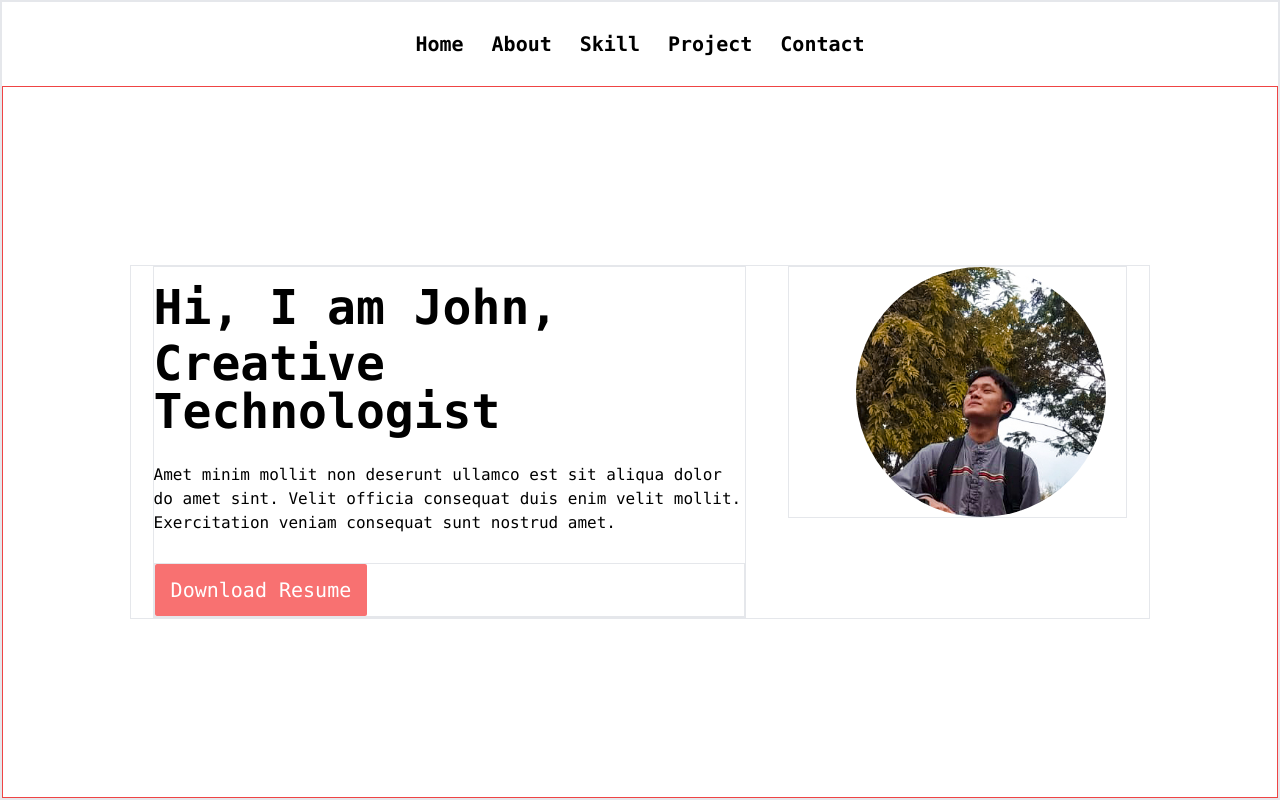
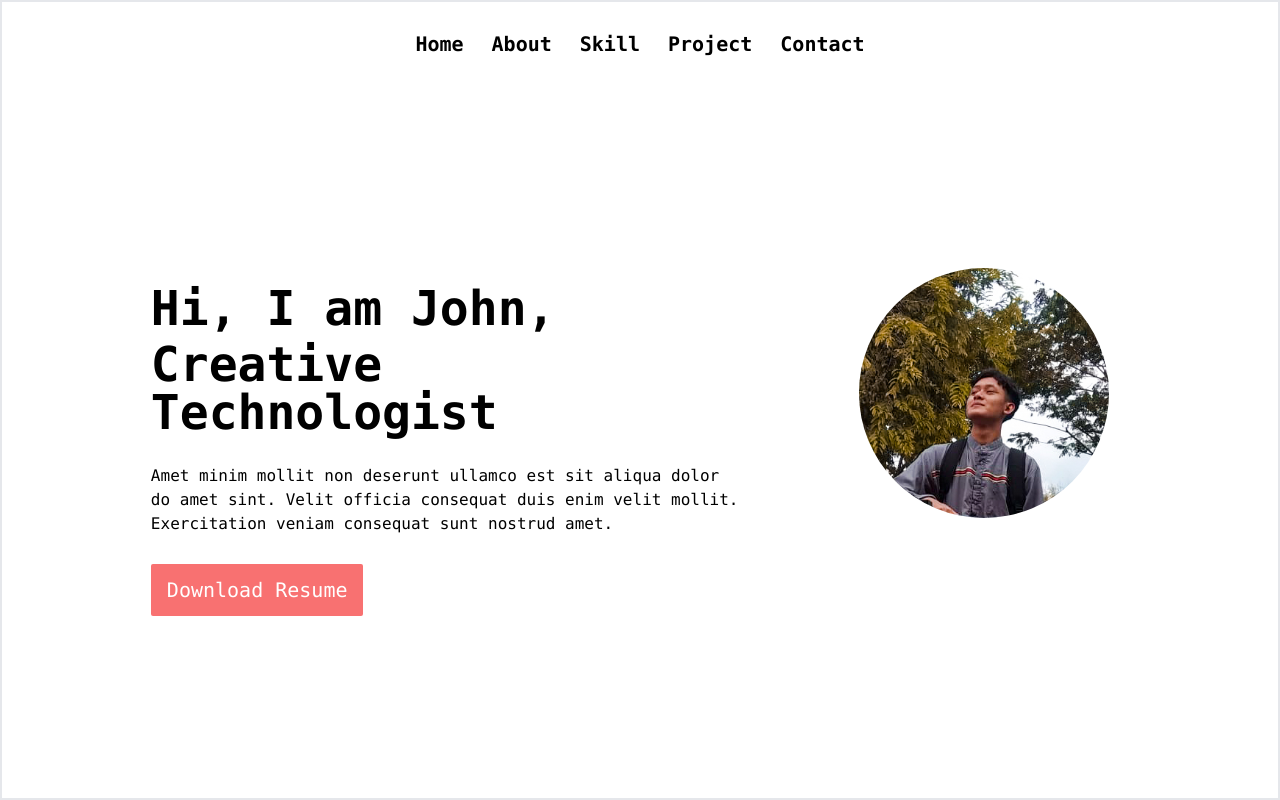
Before and after one commit to CodeWithZaky/my-personal-website-1, a Next.js app: page / in a window 1280 px wide. Built offline with nearby package versions, Linux system fonts and the light colour scheme.

Commit message:
remove border

```diff
--- a/src/app/page.tsx
+++ b/src/app/page.tsx
@@ -4,9 +4,9 @@ import profilIMG from "@/assets/profil2.jpg";
 
 const Home = () => {
   return (
-    <main className="border border-red-500 h-full flex justify-center items-center">
-      <div className="border flex flex-row justify-around items-start w-[80%] mx-auto font-mono">
-        <div className="border w-7/12 space-y-7">
+    <main className="h-full flex justify-center items-center">
+      <div className="flex flex-row justify-around items-start w-[80%] mx-auto font-mono">
+        <div className="w-7/12 space-y-7">
           <div className="font-bold text-5xl space-y-2 pt-4">
             <p>Hi, I am John,</p>
             <p>Creative Technologist</p>
@@ -16,13 +16,13 @@ const Home = () => {
             sint. Velit officia consequat duis enim velit mollit. Exercitation
             veniam consequat sunt nostrud amet.
           </p>
-          <div className="border">
+          <div>
             <button className="bg-red-400 text-white text-xl py-3 px-4 rounded-sm">
               Download Resume
             </button>
           </div>
         </div>
-        <div className="border w-4/12 flex justify-end items-center pr-5">
+        <div className="w-4/12 flex justify-end items-center pr-5">
           <Image
             alt="profil image"
             src={profilIMG}
--- a/src/app/skill/all/page.tsx
+++ b/src/app/skill/all/page.tsx
@@ -12,10 +12,10 @@ import {
 
 const About = () => {
   return (
-    <div className="flex flex-col justify-center items-start gap-7 border border-red-500 w-[80%] m-auto px-5 pb-5">
+    <div className="flex flex-col justify-center items-start gap-7  w-[80%] m-auto px-5 pb-5 ">
       <div className="font-bold text-4xl font mono mb-5">My Skills</div>
       <NavSkill />
-      <div className="grid grid-cols-4 text-8xl gap-7 border">
+      <div className="grid grid-cols-4 text-8xl gap-7">
         <SiHtml5 className="text-red-800 bg-slate-100 p-3 rounded-sm shadow-lg" />
         <SiCss3 className="text-blue-800 bg-slate-100 p-3 rounded-sm shadow-lg" />
         <SiJavascript className="text-yellow-500 bg-slate-100 p-3 rounded-sm shadow-lg" />
--- a/src/app/skill/framework/page.tsx
+++ b/src/app/skill/framework/page.tsx
@@ -4,10 +4,10 @@ import { SiTailwindcss, SiNextdotjs } from "react-icons/si";
 
 const About = () => {
   return (
-    <div className="flex flex-col justify-center items-start gap-7 border border-red-500 w-[80%] m-auto px-5 pb-5">
+    <div className="flex flex-col justify-center items-start gap-7 w-[80%] m-auto px-5 pb-5">
       <div className="font-bold text-4xl font mono mb-5">My Skills</div>
       <NavSkill />
-      <div className="grid grid-cols-4 text-8xl gap-7 border">
+      <div className="grid grid-cols-4 text-8xl gap-7">
         <SiTailwindcss className="text-sky-500 bg-slate-100 p-3 rounded-sm shadow-lg" />
         <SiNextdotjs className="text-black bg-slate-100 p-3 rounded-sm shadow-lg" />
       </div>
--- a/src/app/skill/language/page.tsx
+++ b/src/app/skill/language/page.tsx
@@ -4,10 +4,10 @@ import { SiHtml5, SiCss3, SiJavascript, SiTypescript } from "react-icons/si";
 
 const Language = () => {
   return (
-    <div className="flex flex-col justify-center items-start gap-7 border border-red-500 w-[80%] m-auto px-5 pb-5">
+    <div className="flex flex-col justify-center items-start gap-7 w-[80%] m-auto px-5 pb-5">
       <div className="font-bold text-4xl font mono mb-5">My Skills</div>
       <NavSkill />
-      <div className="grid grid-cols-4 text-8xl gap-7 border">
+      <div className="grid grid-cols-4 text-8xl gap-7">
         <SiHtml5 className="text-red-800 bg-slate-100 p-3 rounded-sm shadow-lg" />
         <SiCss3 className="text-blue-800 bg-slate-100 p-3 rounded-sm shadow-lg" />
         <SiJavascript className="text-yellow-500 bg-slate-100 p-3 rounded-sm shadow-lg" />
--- a/src/app/skill/layout.tsx
+++ b/src/app/skill/layout.tsx
@@ -9,10 +9,8 @@ interface Props {
 
 export default function Page({ children }: Props) {
   return (
-    <main className="container-none w-full border h-screen">
-      <div className="container mx-auto h-full flex flex-col border">
-        {children}
-      </div>
+    <main className="container-none w-full h-screen">
+      <div className="container mx-auto h-full flex flex-col">{children}</div>
     </main>
   );
 }
--- a/src/app/skill/library/page.tsx
+++ b/src/app/skill/library/page.tsx
@@ -4,10 +4,10 @@ import { SiTailwindcss, SiReact } from "react-icons/si";
 
 const About = () => {
   return (
-    <div className="flex flex-col justify-center items-start gap-7 border border-red-500 w-[80%] m-auto px-5 pb-5">
+    <div className="flex flex-col justify-center items-start gap-7 w-[80%] m-auto px-5 pb-5">
       <div className="font-bold text-4xl font mono mb-5">My Skills</div>
       <NavSkill />
-      <div className="grid grid-cols-4 text-8xl gap-7 border">
+      <div className="grid grid-cols-4 text-8xl gap-7">
         <SiTailwindcss className="text-sky-500 bg-slate-100 p-3 rounded-sm shadow-lg" />
         <SiReact className="text-sky-700 bg-slate-100 p-3 rounded-sm shadow-lg" />
       </div>
--- a/src/components/NavSkill.tsx
+++ b/src/components/NavSkill.tsx
@@ -11,7 +11,7 @@ const NavSkill = () => {
       <Link
         href={"/skill/all"}
         className={`px-3 py-1 bg-red-400 text-white text-xl rounded-sm ${
-          pathname == "/skill" || "/skill/all" ? "bg-red-500" : ""
+          pathname == "/skill/all" && "bg-red-500"
         }`}
       >
         All
```
